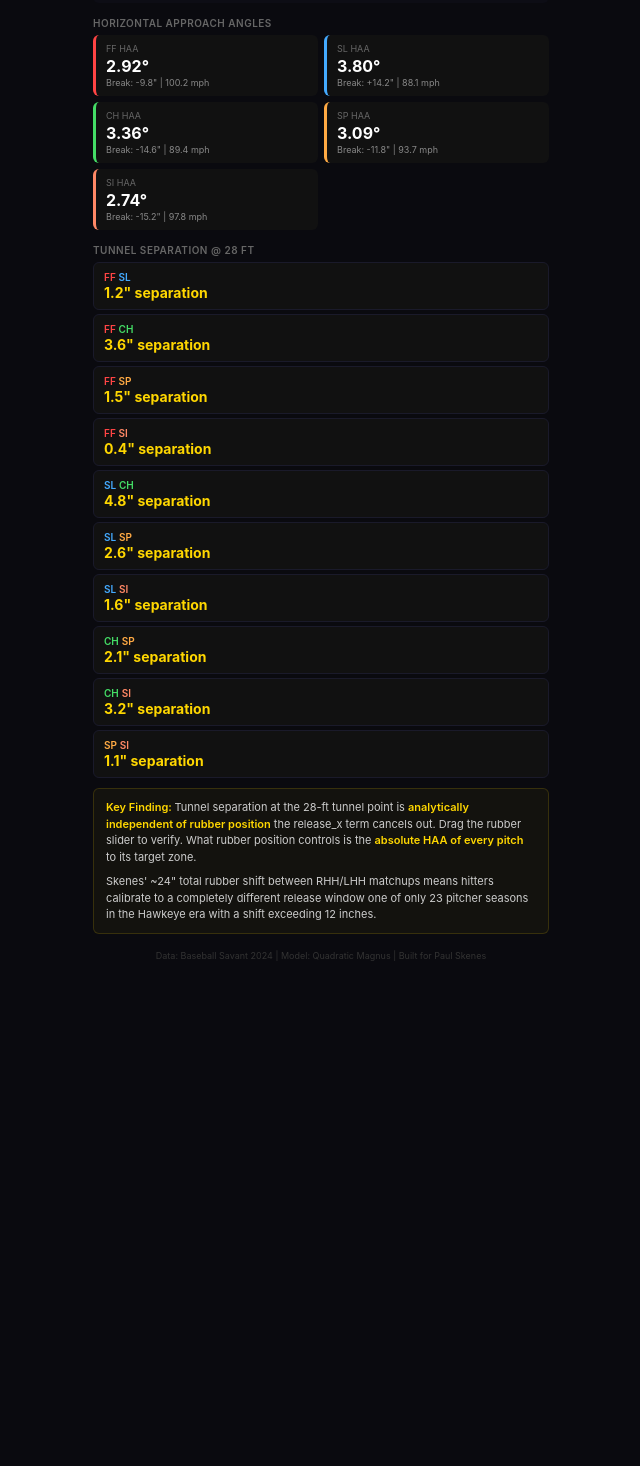
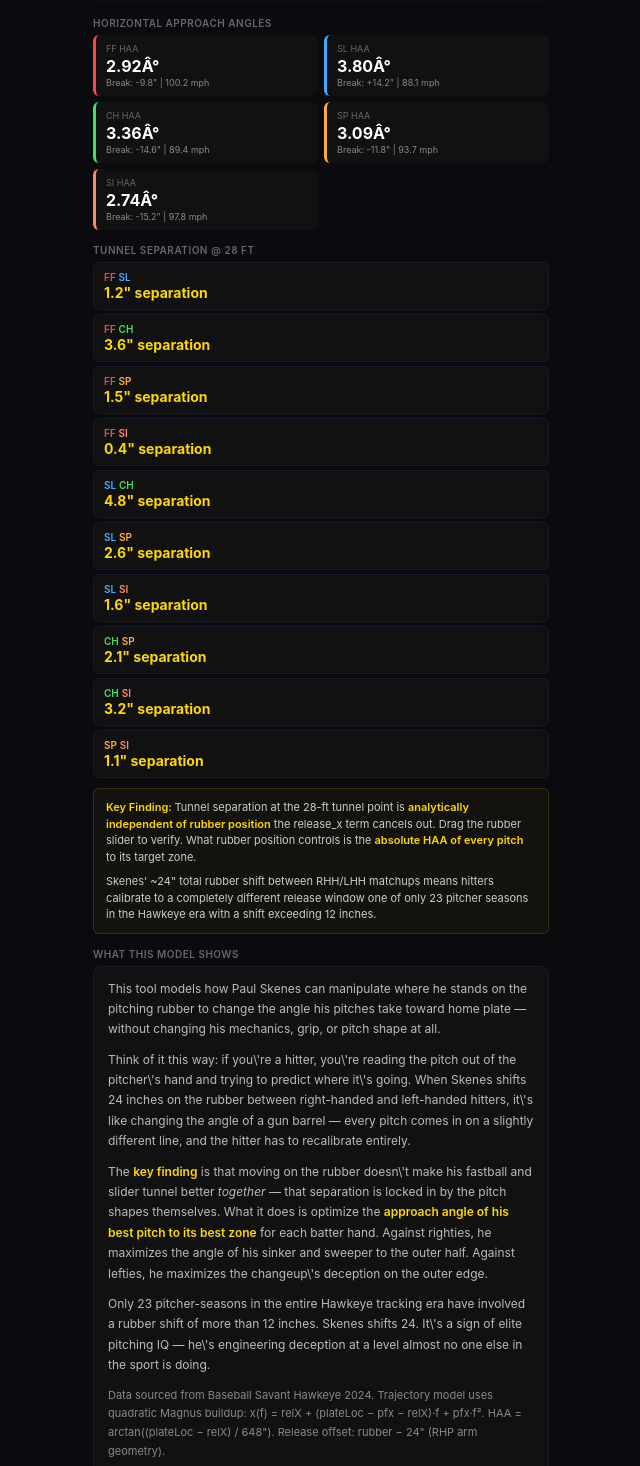
Before and after one commit to sicher19-dev/skenes-mound, a React (Vite) app: page / in a window 1280 px wide. Shown: the part 864-2330 px from the top of the page, without its empty margins (319-959 px from the left). Before the commit the page ends 1857 px from the top, so only its background shows below. Built offline with nearby package versions, Linux system fonts and the light colour scheme.

Commit message:
Add layman narrative + model explanation

```diff
--- a/src/App.jsx
+++ b/src/App.jsx
@@ -111,7 +111,7 @@ export default function App(){
             <span style={S.lv}>{p.pl>0?'+':''}{p.pl}"</span></>)}</div>)})}</div>
       <div style={S.sc}><div style={S.sl}>Horizontal Approach Angles</div>
         <div style={S.sg}>{haaData.map(h=>(<div key={h.t} style={S.sc2(h.cat.color)}>
-          <div style={S.sl2}>{h.cat.sn} HAA</div><div style={S.sv2}>{h.haa.toFixed(2)}°</div>
+          <div style={S.sl2}>{h.cat.sn} HAA</div><div style={S.sv2}>{h.haa.toFixed(2)}Â°</div>
           <div style={S.ss}>Break: {h.cat.pfx>0?'+':''}{h.cat.pfx}"  |  {h.cat.velo} mph</div></div>))}</div></div>
       {tPairs.length>0&&(<div style={S.sc}><div style={S.sl}>Tunnel Separation @ 28 ft</div>
         {tPairs.map((t,i)=>(<div key={i} style={S.tc}><div style={S.tl}><span style={{color:t.cA,fontWeight:600}}>{t.a}</span>{'  '}<span style={{color:t.cB,fontWeight:600}}>{t.b}</span></div>
@@ -119,6 +119,16 @@ export default function App(){
       <div style={S.ib}><div style={S.it}><span style={S.ih}>Key Finding: </span>
         Tunnel separation at the 28-ft tunnel point is{' '}<span style={S.ih}>analytically independent of rubber position</span>  the release_x term cancels out. Drag the rubber slider to verify. What rubber position controls is the{' '}<span style={S.ih}>absolute HAA of every pitch</span> to its target zone.</div>
         <div style={{...S.it,marginTop:8}}>Skenes' ~24" total rubber shift between RHH/LHH matchups means hitters calibrate to a completely different release window  one of only 23 pitcher seasons in the Hawkeye era with a shift exceeding 12 inches.</div></div>
+      <div style={{marginTop:14}}>
+        <div style={S.sl}>What This Model Shows</div>
+        <div style={{padding:'12px 14px',borderRadius:8,background:'#111',border:'1px solid #1a1a2a',lineHeight:1.7,fontSize:12,color:'#bbb'}}>
+          <p style={{margin:'0 0 10px'}}>This tool models how Paul Skenes can manipulate where he stands on the pitching rubber to change the angle his pitches take toward home plate — without changing his mechanics, grip, or pitch shape at all.</p>
+          <p style={{margin:'0 0 10px'}}>Think of it this way: if you\'re a hitter, you\'re reading the pitch out of the pitcher\'s hand and trying to predict where it\'s going. When Skenes shifts 24 inches on the rubber between right-handed and left-handed hitters, it\'s like changing the angle of a gun barrel — every pitch comes in on a slightly different line, and the hitter has to recalibrate entirely.</p>
+          <p style={{margin:'0 0 10px'}}>The <span style={S.ih}>key finding</span> is that moving on the rubber doesn\'t make his fastball and slider tunnel better <em>together</em> — that separation is locked in by the pitch shapes themselves. What it does is optimize the <span style={S.ih}>approach angle of his best pitch to its best zone</span> for each batter hand. Against righties, he maximizes the angle of his sinker and sweeper to the outer half. Against lefties, he maximizes the changeup\'s deception on the outer edge.</p>
+          <p style={{margin:'0 0 10px'}}>Only 23 pitcher-seasons in the entire Hawkeye tracking era have involved a rubber shift of more than 12 inches. Skenes shifts 24. It\'s a sign of elite pitching IQ — he\'s engineering deception at a level almost no one else in the sport is doing.</p>
+          <p style={{margin:0,color:'#888',fontSize:11}}>Data sourced from Baseball Savant Hawkeye 2024. Trajectory model uses quadratic Magnus buildup: x(f) = relX + (plateLoc − pfx − relX)·f + pfx·f². HAA = arctan((plateLoc − relX) / 648"). Release offset: rubber − 24" (RHP arm geometry).</p>
+        </div>
+      </div>
       <div style={{textAlign:'center',padding:'16px 0 8px',fontSize:9,color:'#333'}}>Data: Baseball Savant 2024  |  Model: Quadratic Magnus  |  Built for Paul Skenes</div>
     </div>)
 }
```
